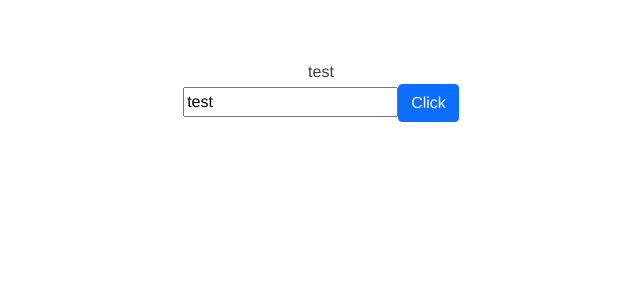
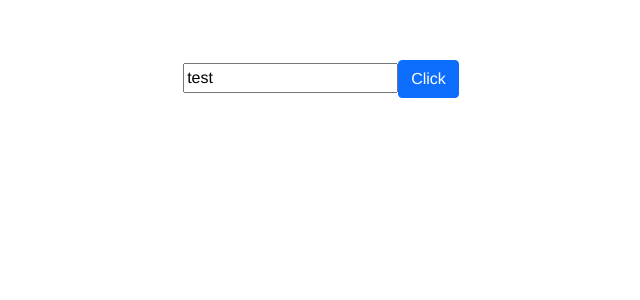
Before and after one commit to JaeGeunBang/vuejs-3, a Vue app in the folder vue3-project/: page / in a window 1280 px wide. Shown: the top 300 px of the page, without its empty margins (319-959 px from the left). Built offline with nearby package versions, Linux system fonts and the light colour scheme.

Commit message:
양방향 바인딩 - v-model을 사용

```diff
--- a/vue3-project/src/App.vue
+++ b/vue3-project/src/App.vue
@@ -1,11 +1,11 @@
 <template>
-  <div v-bind:class="nameClass">
-    {{ name }}
-  </div>
-  <input v-bind:type="type" v-bind:value="name">
+  <input
+      type="text"
+      v-model="name"
+  >
   <button
       class="btn btn-primary"
-      @click = "updateName"
+      @click = "onSubmit"
   >
     Click
   </button>
@@ -17,23 +17,13 @@ import { ref } from 'vue';
 export default {
   setup() {
     const name = ref('test')
-    const type = ref('text')
-    const nameClass = ref('name')
 
-    const greeting = () => {
-      return 'Hello'
+    const onSubmit = () => {
+      console.log(name.value)
     }
-
-    const updateName = () => {
-      name.value = "Coder"
-      type.value = "text";
-    }
-    return { // object로 return하며, return 된 값은 <template> 내에서 사용가능하다.
+    return {
       name,
-      type,
-      nameClass,
-      greeting,
-      updateName,
+      onSubmit
     }
   }
 }
```
